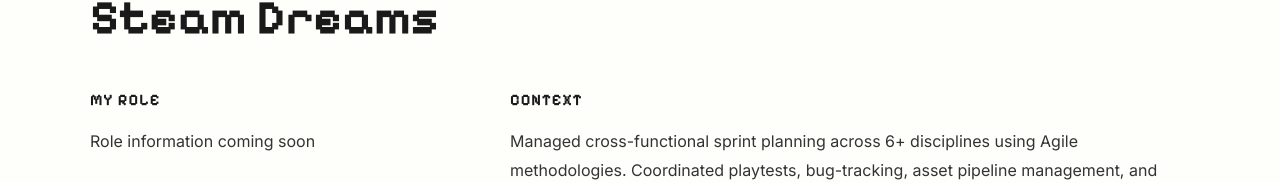
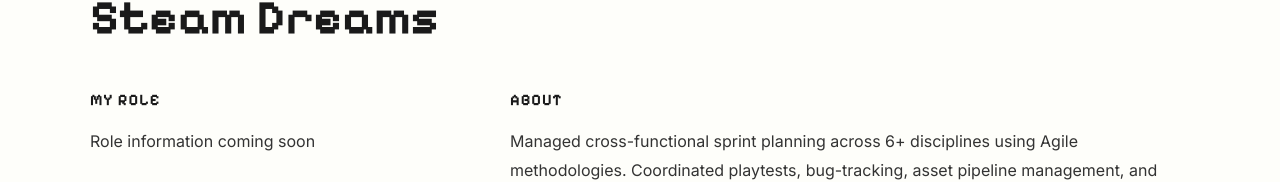
Before and after one commit to audreytho/portfolio, a React (Vite) app: page /project/1 in a window 1280 px wide. Shown: the part 246-428 px from the top of the page. Built offline with nearby package versions, Linux system fonts and the light colour scheme.

Commit message:
again, fixing page descriptions x2

```diff
--- a/src/pages/ProjectDetail.jsx
+++ b/src/pages/ProjectDetail.jsx
@@ -77,7 +77,7 @@ useLayoutEffect(() => {
 
                     <div className="project-meta-column">
                         <div className="meta-section">
-                            <h3>Context</h3>
+                            <h3>About</h3>
                             <p>{project.description}</p>
                             {project.detailedDescription && (
                                 <p>{project.detailedDescription}</p>
```
